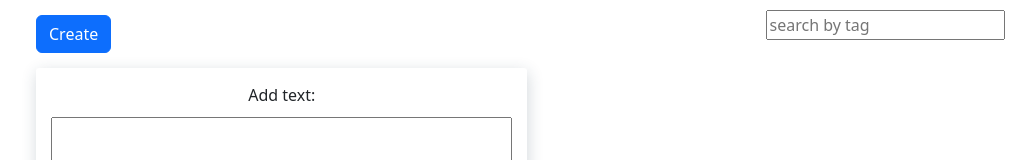
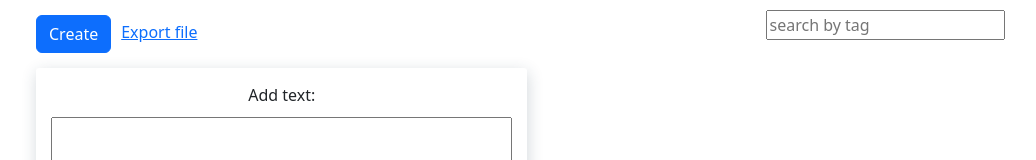
Before and after one commit to vladislava96/note-editor, a React (Create React App) app: page / in a window 1280 px wide. Shown: the top 160 px of the page, without its empty margins (43-1079 px from the left). Built offline with nearby package versions, Linux system fonts and the light colour scheme.

Commit message:
feat: implement export notes

```diff
--- a/src/App.tsx
+++ b/src/App.tsx
@@ -1,11 +1,15 @@
-import { useAppDispatch } from "./app/hooks";
+import { useAppDispatch, useAppSelector } from "./app/hooks";
 import { selectNoteForEdit } from "./features/note-editor/NodeEditorSlice";
 import NoteEditor from "./features/note-editor/NoteEditor";
 import NoteList from "./features/note-list/NoteList";
+import { notesSelectors } from "./features/notes/notesSlice";
 import './index.scss';
 
 function App() {
   const dispatch = useAppDispatch();
+
+  let notes = useAppSelector(state => notesSelectors.selectAll(state.notes));
+  let dataHref = "data:json;charset=utf-8," + encodeURIComponent(JSON.stringify(notes));
 
   function onCreateButtonClick() {
     dispatch(selectNoteForEdit({
@@ -24,6 +28,7 @@ function App() {
         >
           Create
         </button>
+        <a style={{marginLeft: "10px"}} href={dataHref} download="notes.json">Export file</a>
         <NoteEditor />
       </div>
       <NoteList />
```
